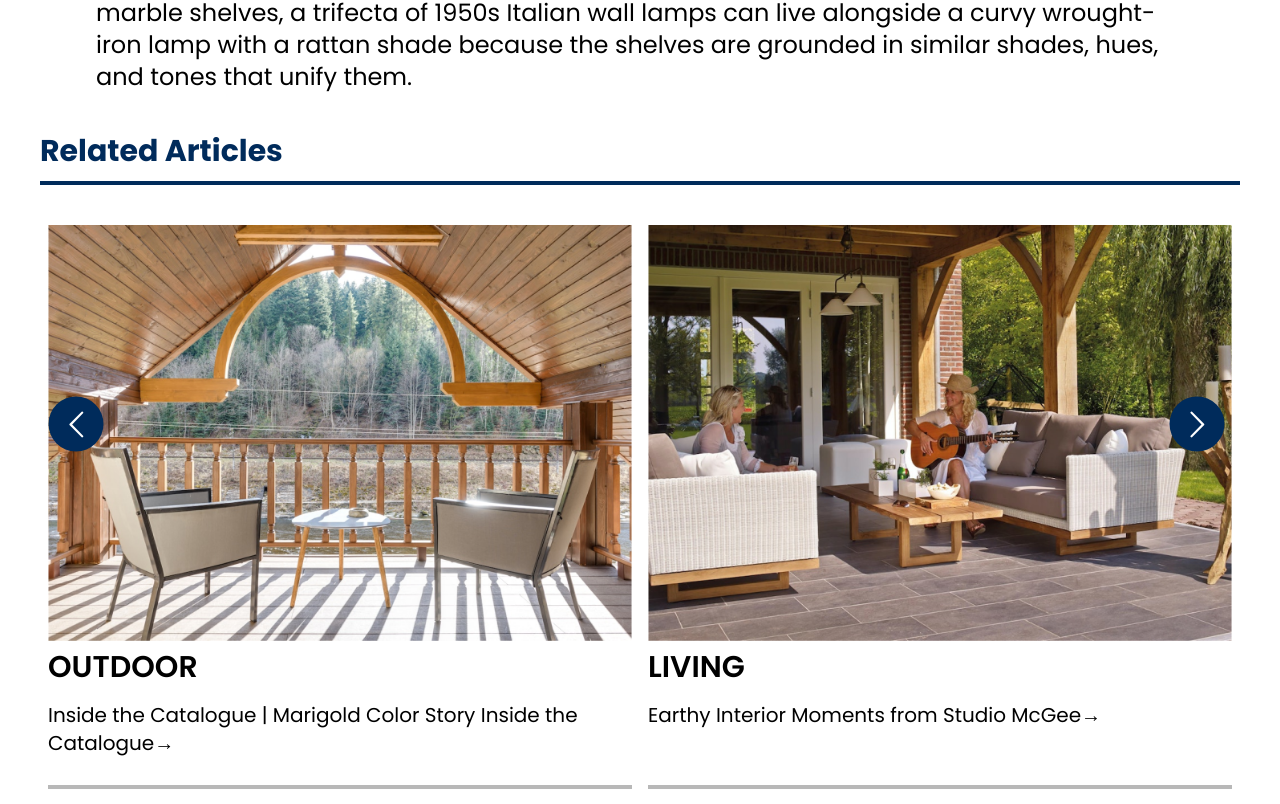
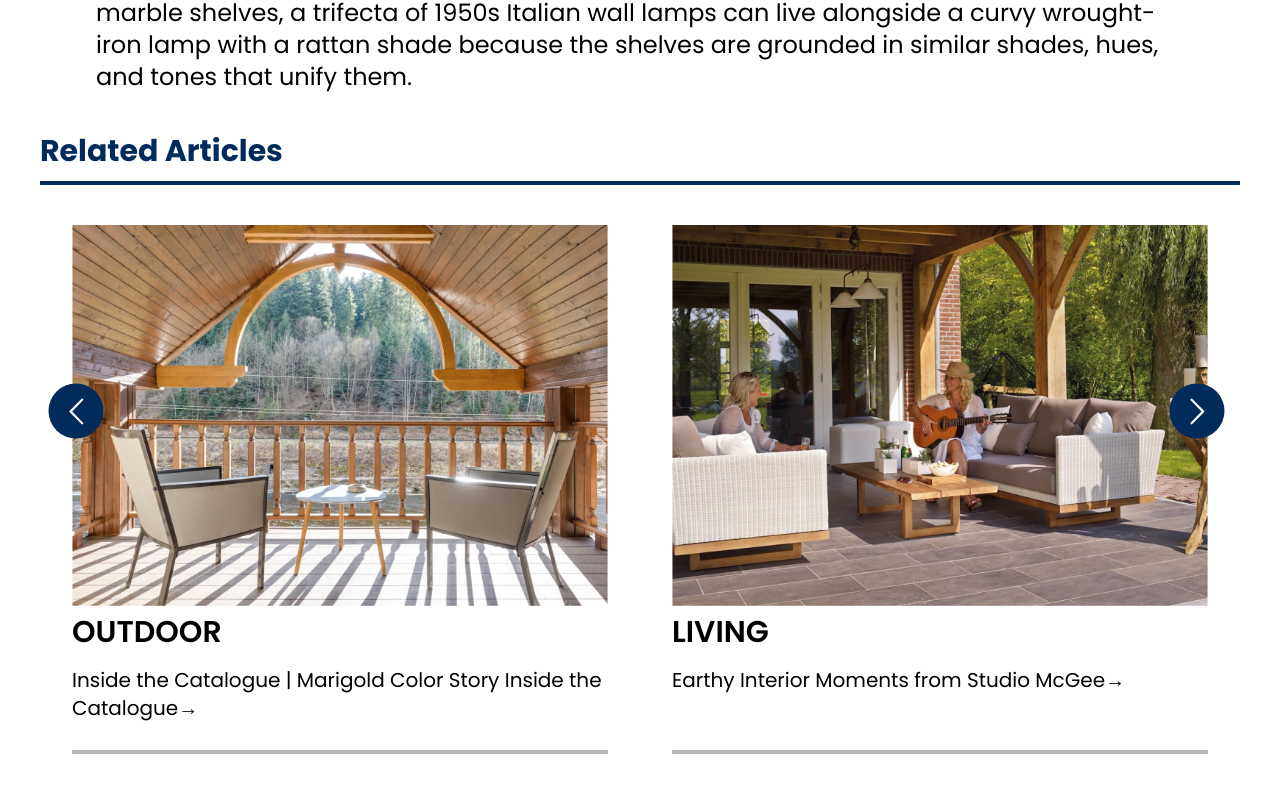
Before and after one commit to MdTasib/out-maker, a React (Create React App) app: page /blog in a window 1280 px wide. Shown: the part 2436-3240 px from the top of the page. Built offline with nearby package versions, Linux system fonts and the light colour scheme.

Commit message:
errror fix

```diff
--- a/src/pages/blog/Articels.js
+++ b/src/pages/blog/Articels.js
@@ -28,13 +28,14 @@ const articles = [
 
 const Articels = () => {
 	return (
-		<div className='articles'>
+		<div className=''>
 			<div className='text-left border-b-4 border-primary'>
 				<h2 className='text-primary text-3xl font-bold pb-3'>
 					Related Articles
 				</h2>
 			</div>
 
+			<div className='articles'>
 				<Carousel
 					additionalTransfrom={0}
 					arrows
@@ -75,6 +76,7 @@ const Articels = () => {
 					slidesToSlide={1}
 					swipeable>
 					{articles.map(articel => (
+						<div className='mx-6'>
 							<div className='relative'>
 								<div className='border-b-4 border-[#B8B8B8] my-10 mx-2'>
 									<img src={articel.image} alt='' />
@@ -89,8 +91,10 @@ const Articels = () => {
 									</div>
 								</div>
 							</div>
+						</div>
 					))}
 				</Carousel>
+			</div>
 		</div>
 	);
 };
```
Lines whose indentation alone changed are shown as unchanged.
